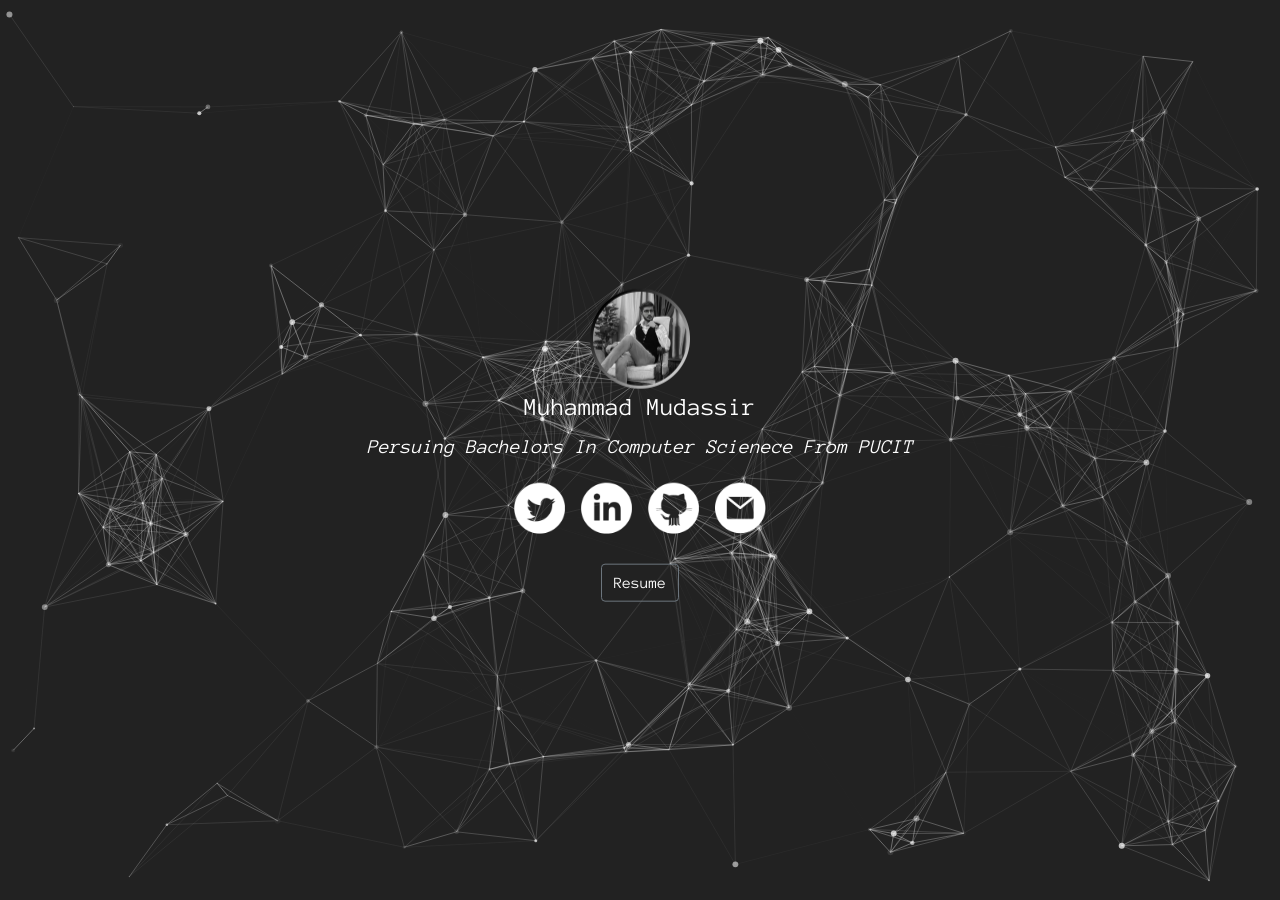
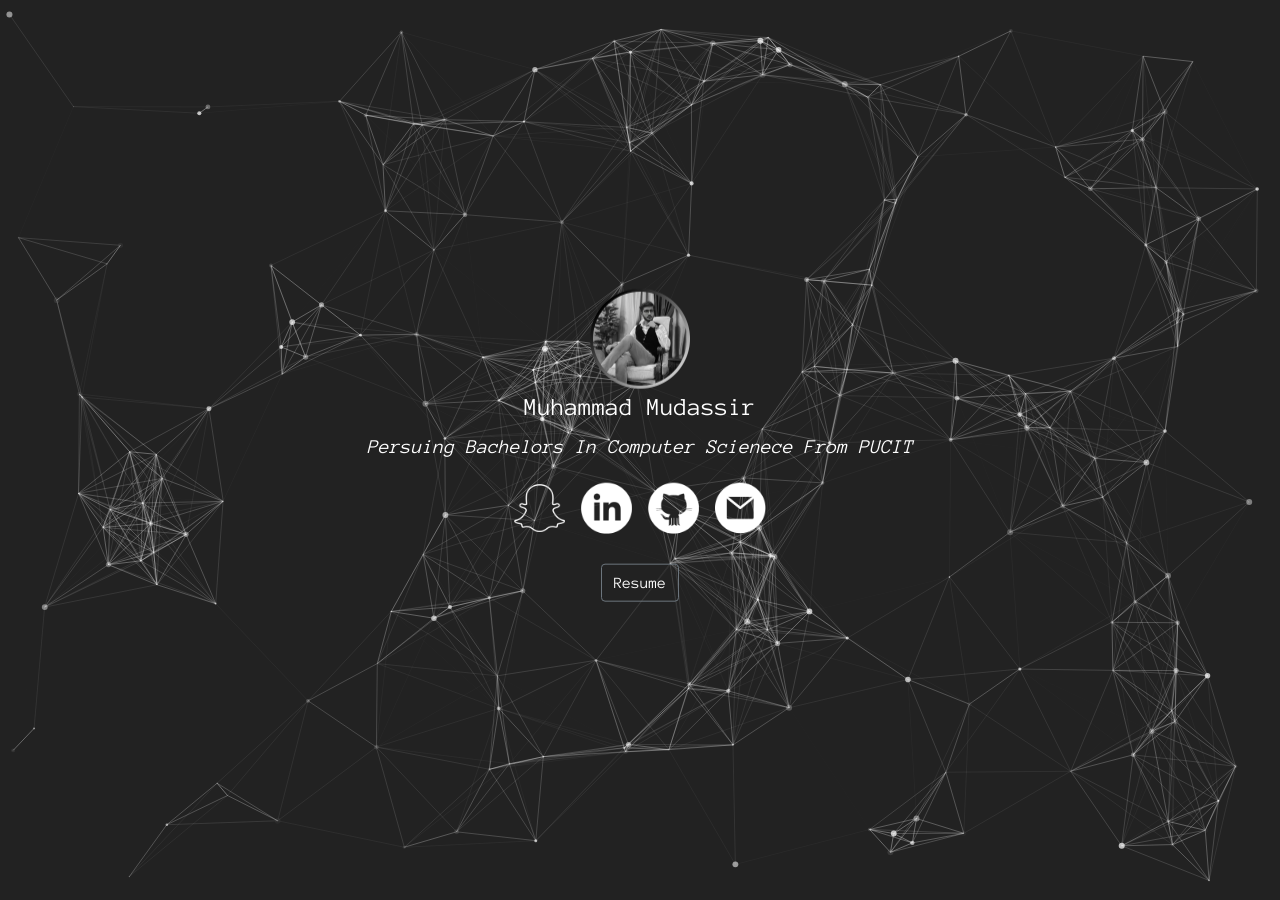
Before and after one commit to muhammadmudassir9/m.mudassar.github.io, a Jekyll site: the page index.html, which Jekyll copies as it is, in a window 1280 px wide. Built offline with Jekyll 4.4.1, drawn with Linux system fonts in a browser that asks for light colours.

Commit message:
update index file

```diff
--- a/index.html
+++ b/index.html
@@ -58,7 +58,7 @@ body {
 
             <div class="interactive">
                 <!-- Icons by https://www.iconsdb.com/ -->
-                <a href="https://x.com/m_mudassir9?s=21" target="_blank"><img src="/assets/index/images/twitter.png" style="width: 51.2px; height: 51.2px"/></a>
+                <a href="https://www.snapchat.com/add/itsmd.9?share_id=OYG0ryhnQLWa1mL_lLa6Wg&locale=en_PK" target="_blank"><img src="/assets/index/images/snapchat.png" style="width: 51.2px; height: 51.2px"/></a>
 
                 <span style="padding-right: 5px"></span>
                 <a href="https://www.linkedin.com/in/muhammad-mudassir-md?utm_source=share&utm_campaign=share_via&utm_content=profile&utm_medium=ios_app" target="_blank"><img src="/assets/index/images/linkedin.png" style="width: 51.2px; height: 51.2px"/></a>
```
Also changed, not shown: assets/index/images/snapchat.png (added).
